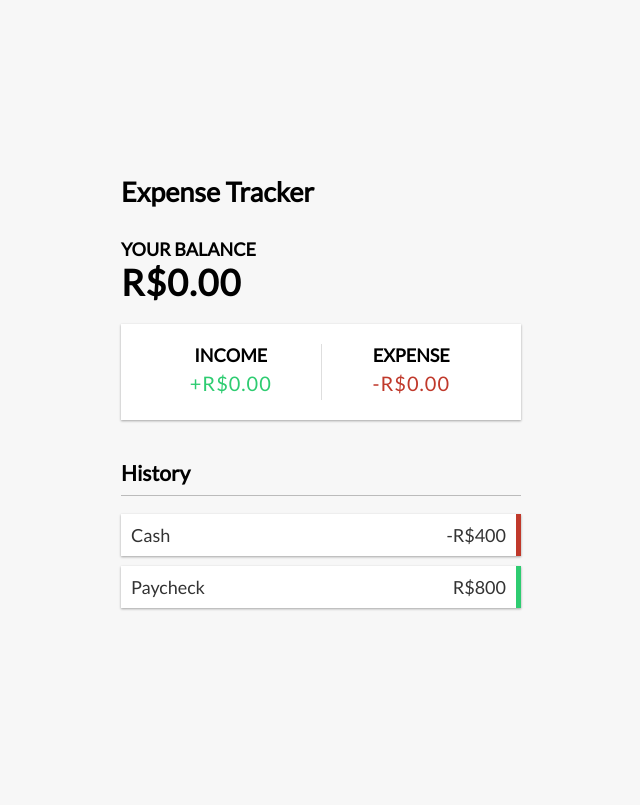
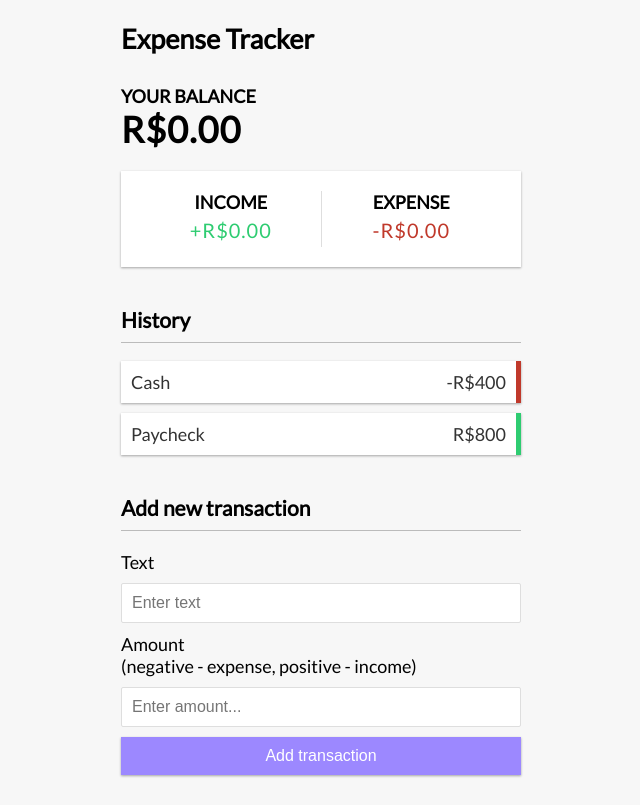
Before and after one commit to danircarv/expense-tracker, a Vue app: page / in a window 1280 px wide. Shown: the whole page, without its empty margins (319-959 px from the left). Built offline with nearby package versions, Linux system fonts and the light colour scheme.

Commit message:
adding AddTransaction component to App

```diff
--- a/src/App.vue
+++ b/src/App.vue
@@ -3,13 +3,15 @@
 import Balance from './components/Balance.vue';
 import IncomeExpenses from './components/IncomeExpenses.vue';
 import TransactionList from './components/TransactionList.vue';
+import AddTransaction from './components/AddTransaction.vue';
 
 export default {
     components: {
       Header,
       Balance,
       IncomeExpenses,
-      TransactionList
+      TransactionList,
+      AddTransaction
     }
 }
 </script>
@@ -20,6 +22,7 @@
     <Balance/>
     <IncomeExpenses/>
     <TransactionList/>
+    <AddTransaction/>
   </div>
 
 </template>
--- a/src/components/AddTransaction.vue
+++ b/src/components/AddTransaction.vue
@@ -0,0 +1,17 @@
+<template>
+    <h3>Add new transaction</h3>
+    <form id="form">
+        <div class="form-control">
+            <label for="text">Text</label>
+            <input type="text" id="text" placeholder="Enter text">
+        </div>
+        <div class="form-control">
+            <label for="amount">
+                Amount <br/>
+                (negative - expense, positive - income)
+            </label>
+            <input type="number" id="amount" placeholder="Enter amount...">
+        </div>
+        <button class="btn">Add transaction</button>
+    </form>
+</template>
```
